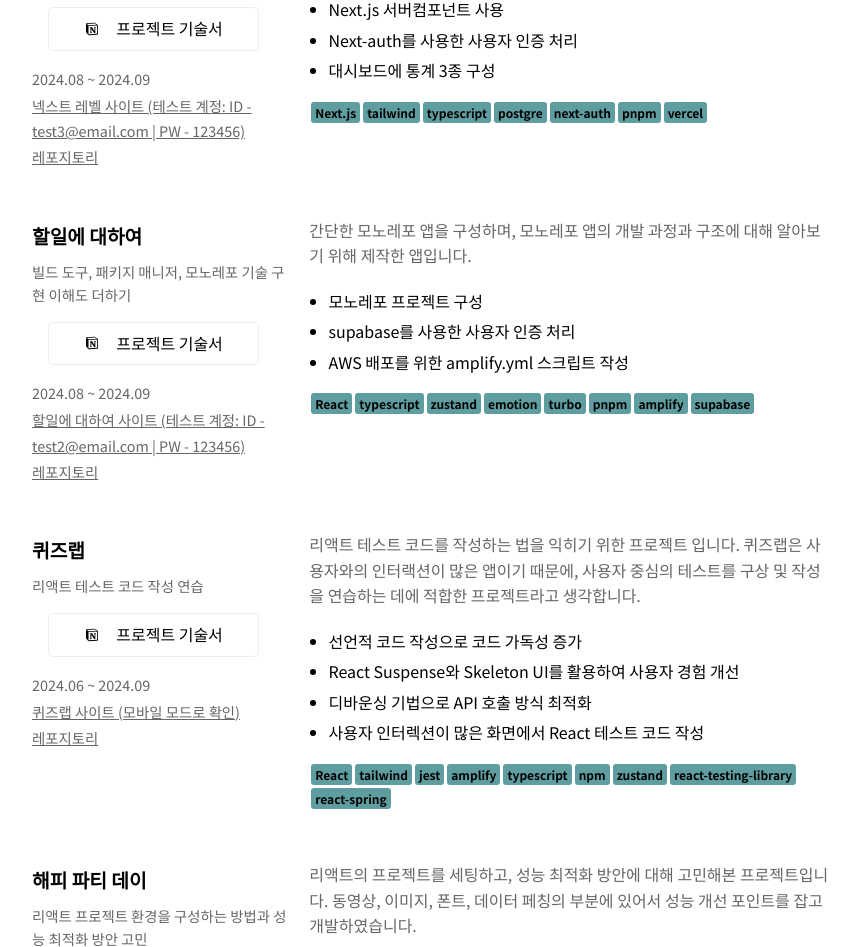
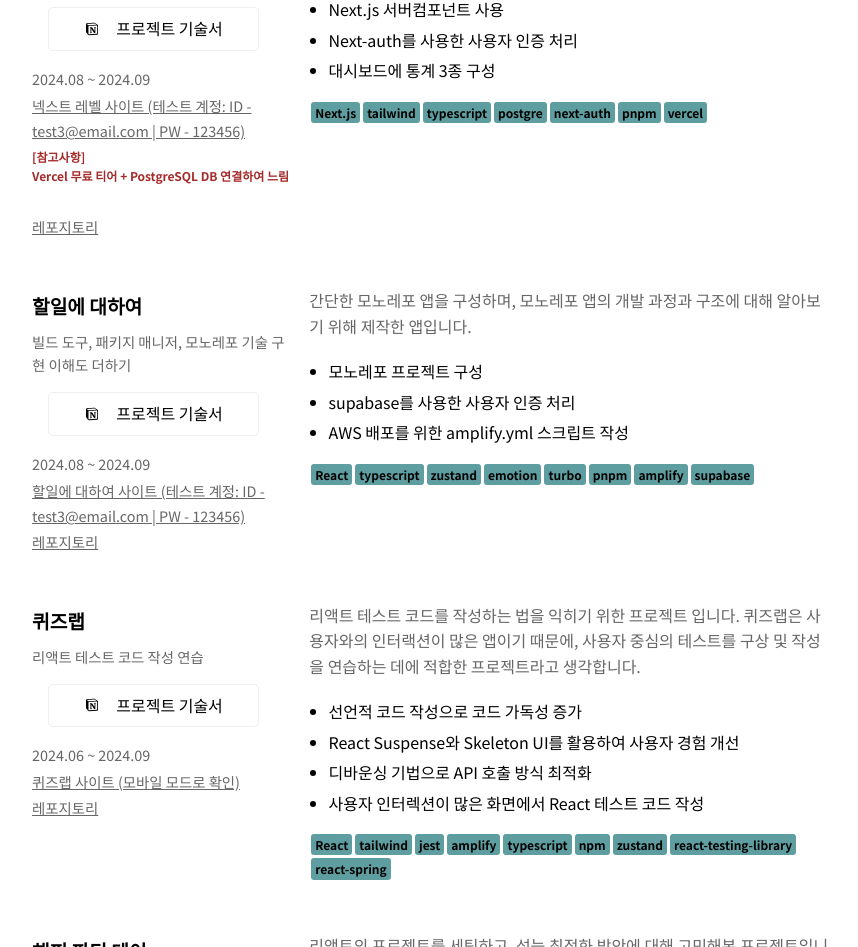
Before and after one commit to chaeyoo/chaeyoo.github.io, a React (Create React App) app: page / in a window 1280 px wide. Shown: the part 5511-6458 px from the top of the page, without its empty margins (208-1066 px from the left). Built offline with nearby package versions, Linux system fonts and the light colour scheme.

Commit message:
[UPDATE] 테스트 계정 수정

```diff
--- a/src/components/resume/SideProjects.jsx
+++ b/src/components/resume/SideProjects.jsx
@@ -31,7 +31,7 @@ export default function SideProject() {
 								넥스트 레벨 사이트 (테스트 계정: ID - test3@email.com | PW -
 								123456)
 							</a>
-
+							<p style={{ fontSize: '12px', color: 'brown', fontWeight: 600 }}>[참고사항] <br />Vercel 무료 티어 + PostgreSQL DB 연결하여 느림</p>
 							<br />
 							<a
 								href="https://github.com/chaeyoo/next-level"
@@ -85,7 +85,7 @@ export default function SideProject() {
 								href="https://main.d38wyme95zjr0p.amplifyapp.com/signin"
 								target='_blank'
 							>
-								할일에 대하여 사이트 (테스트 계정: ID - test2@email.com | PW -
+								할일에 대하여 사이트 (테스트 계정: ID - test3@email.com | PW -
 								123456)
 							</a>
 
```
